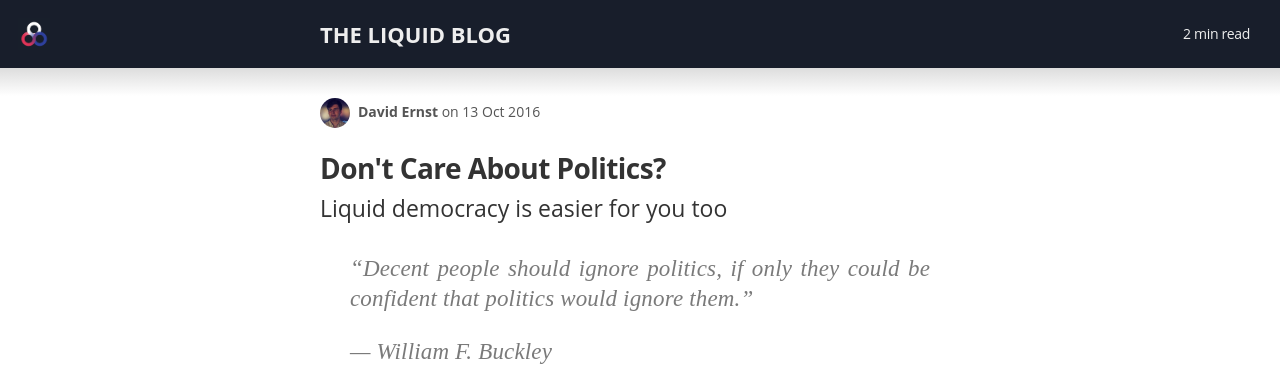
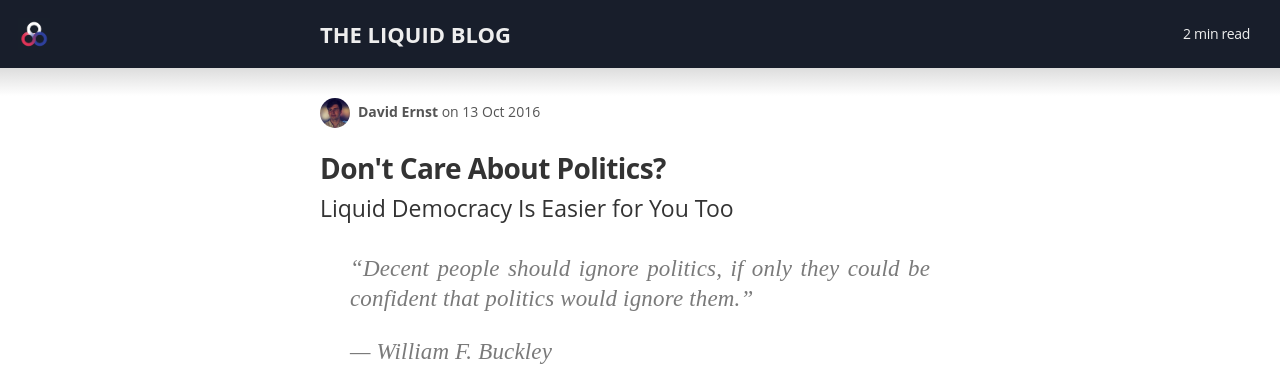
Before and after one commit to voteliquid/blog, a Jekyll site: the page built from _posts/2016-10-13-dont-care-about-politics.md, in a window 1280 px wide and 900 px high. Shown: the top 389 px of the window. Built offline with Jekyll 4.4.1, drawn with Linux system fonts in a browser that asks for light colours; nearby versions of some CDN libraries; some web fonts are replaced.

```diff
--- a/_posts/2016-10-13-dont-care-about-politics.md
+++ b/_posts/2016-10-13-dont-care-about-politics.md
@@ -1,7 +1,7 @@
 ---
 layout: post
 title: "Don't Care About Politics?"
-subtitle: "Liquid democracy is easier for you too"
+subtitle: "Liquid Democracy Is Easier for You Too"
 author: davidernst
 date: 2016-10-13
 excerpt: "Liquid democracy is appealing to those who spend a lot of time following politics, but it’s also easier for those who aren’t all that involved."
```
Also changed, not shown: _posts/2017-07-04-running-liquid-democracy-candidates.md (+1 -1 lines).
